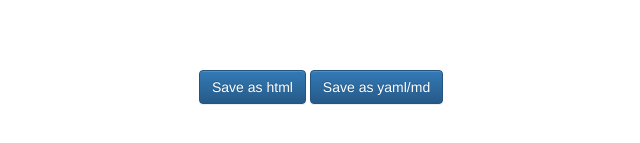
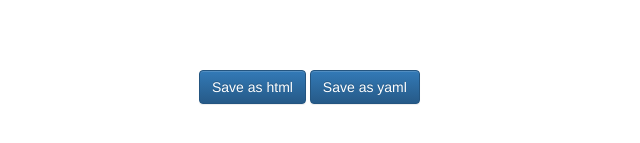
Before and after one commit to kshaffer/peasycomposer, a website: page index.html in a window 1280 px wide. Shown: the part 619-762 px from the top of the page, 76-716 px from the left. Drawn offline with nearby package versions, Linux system fonts and the light colour scheme.

```diff
--- a/index.html
+++ b/index.html
@@ -34,7 +34,7 @@
         <hr/>
         <div type="text" class="editable" name="content" id="content" placeholder="Type content here." style="width: 100%; min-height: 30em; outline: none; font-family: Merriweather; font-size: 1.4em;"></div>
         <button class="btn btn-primary" type="submit" onclick="download('cleanwrite.html', editor.serialize().content.value);">Save as html</button>
-        <button class="btn btn-primary" type="submit" onclick="download('cleanwrite.md', make_yaml(editor.serialize().content.value));">Save as yaml/md</button>
+        <button class="btn btn-primary" type="submit" onclick="download('cleanwrite.md', make_yaml(editor.serialize().content.value));">Save as yaml</button>
       </div>
       <div class="col-md-2"></div>
     </div>
```
